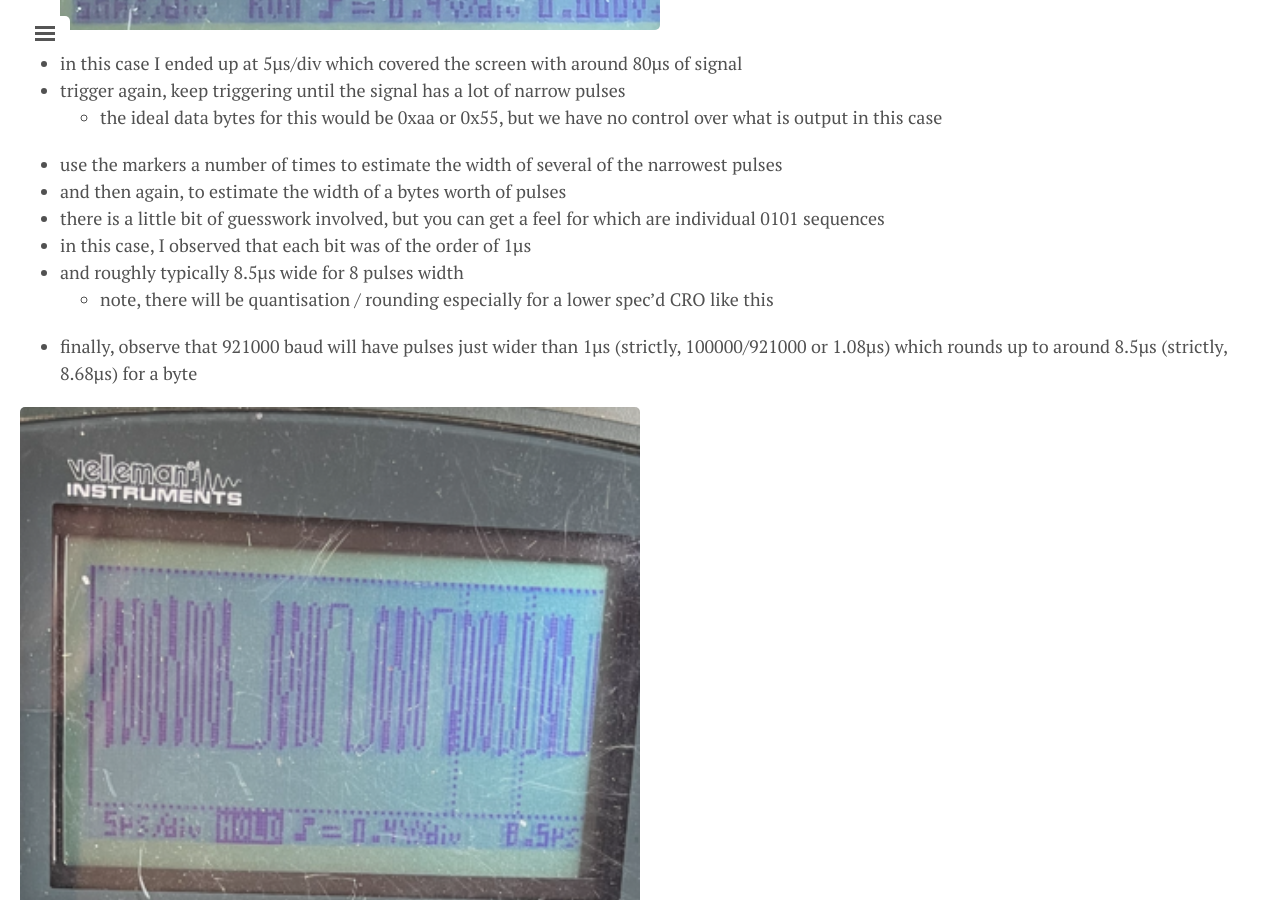
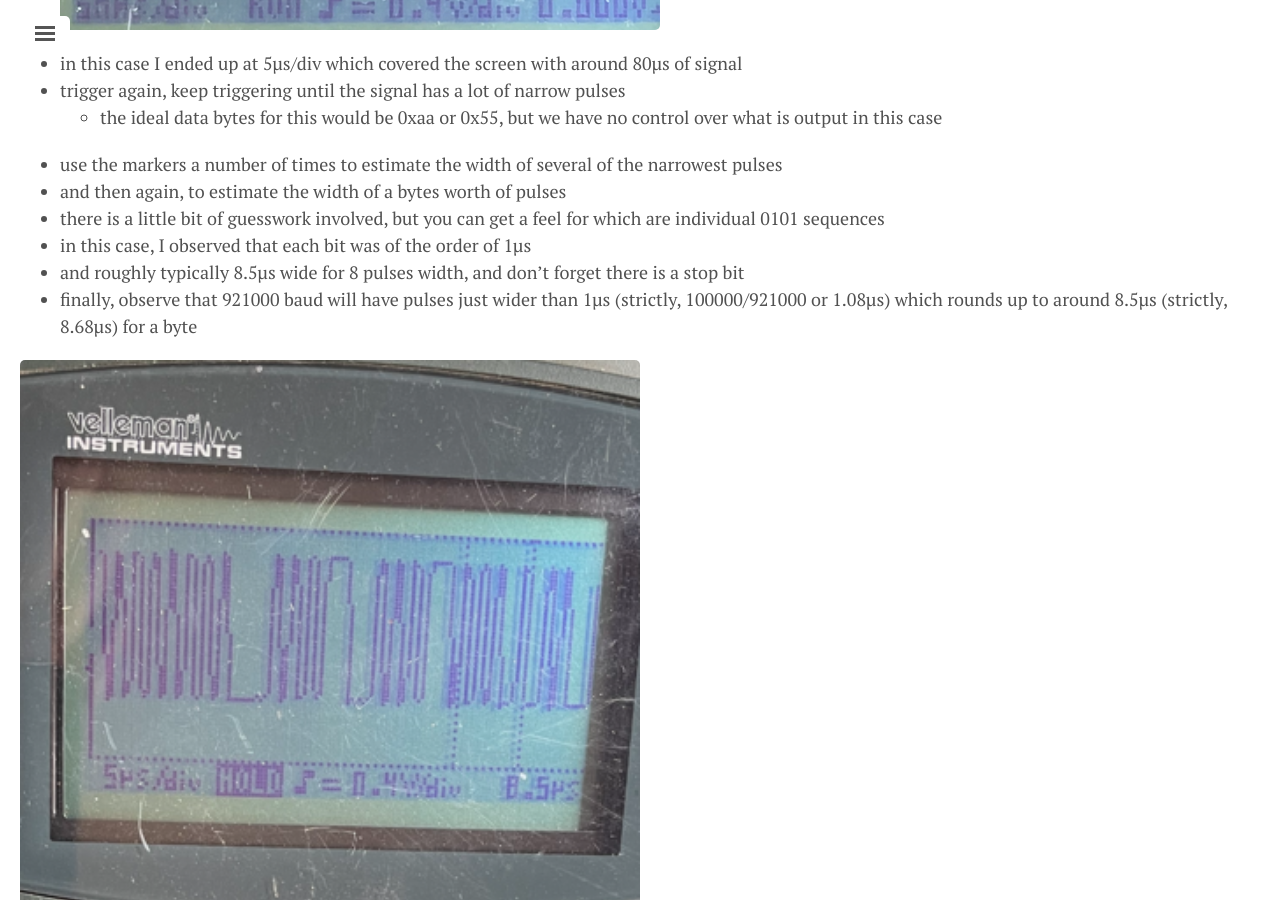
Before and after one commit to oldcomputerjunk/oldcomputerjunk.github.io, a Jekyll site: the page built from _posts/2022-11-12-cheap-smart-speaker-teardown-part3.markdown, in a window 1280 px wide and 900 px high, scrolled down 5962 px. Built offline with Jekyll 4.4.1, drawn with Linux system fonts in a browser that asks for light colours.

Commit message:
Forgot the stop bit

```diff
--- a/_posts/2022-11-12-cheap-smart-speaker-teardown-part3.markdown
+++ b/_posts/2022-11-12-cheap-smart-speaker-teardown-part3.markdown
@@ -134,8 +134,7 @@ I couldn't be bothered getting the Hantek out and connected up to a laptop, and
 - and then again, to estimate the width of a bytes worth of pulses
 - there is a little bit of guesswork involved, but you can get a feel for which are individual 0101 sequences
 - in this case, I observed that each bit was of the order of 1&micro;s
-- and roughly typically 8.5&micro;s wide for 8 pulses width
-    - note, there will be quantisation / rounding especially for a lower spec'd CRO like this
+- and roughly typically 8.5&micro;s wide for 8 pulses width, and don't forget there is a stop bit
 - finally, observe that 921000 baud will have pulses just wider than 1&micro;s (strictly, 100000/921000 or 1.08&micro;s) which rounds up to around 8.5&micro;s (strictly, 8.68&micro;s) for a byte
 
 ![Final detected oscilloscope shot](/images/cheap-smart-speaker-teardown-part3/123-baudrate.png){:height="50%" width="50%"}
```
